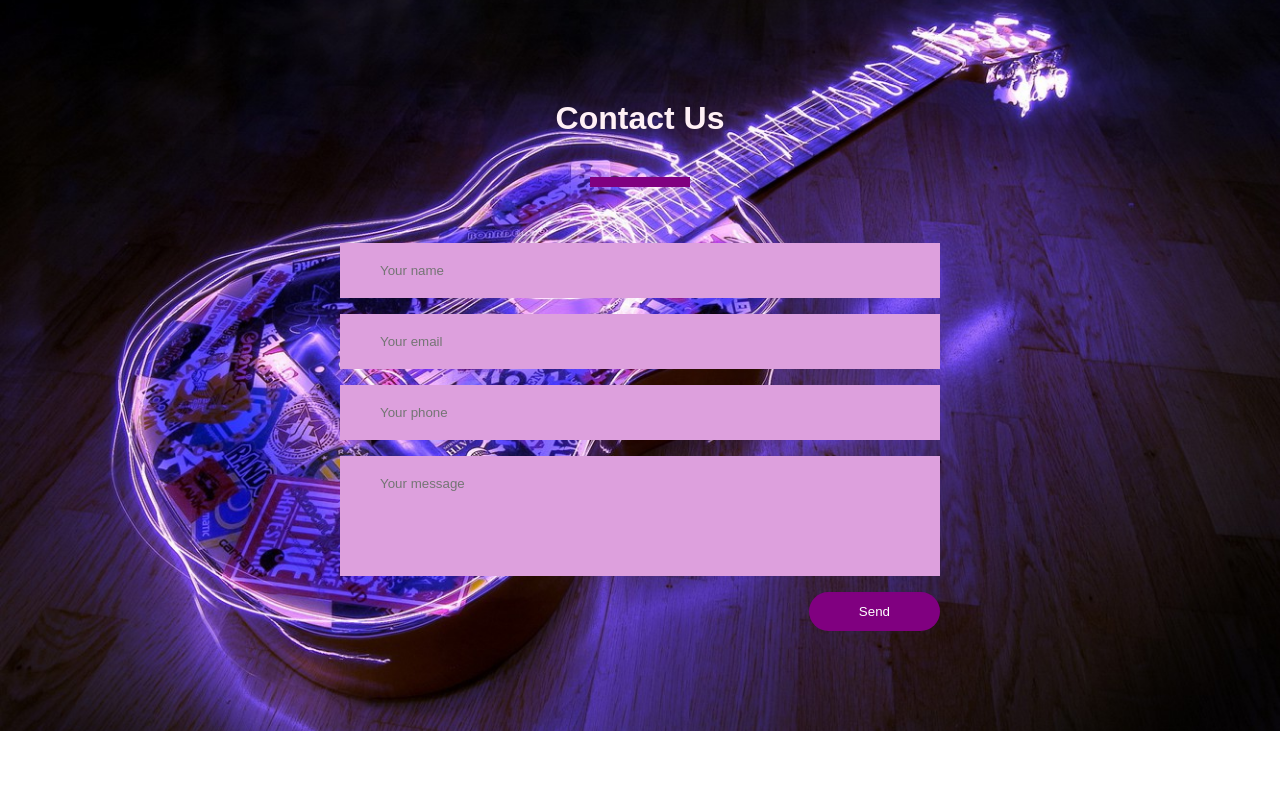
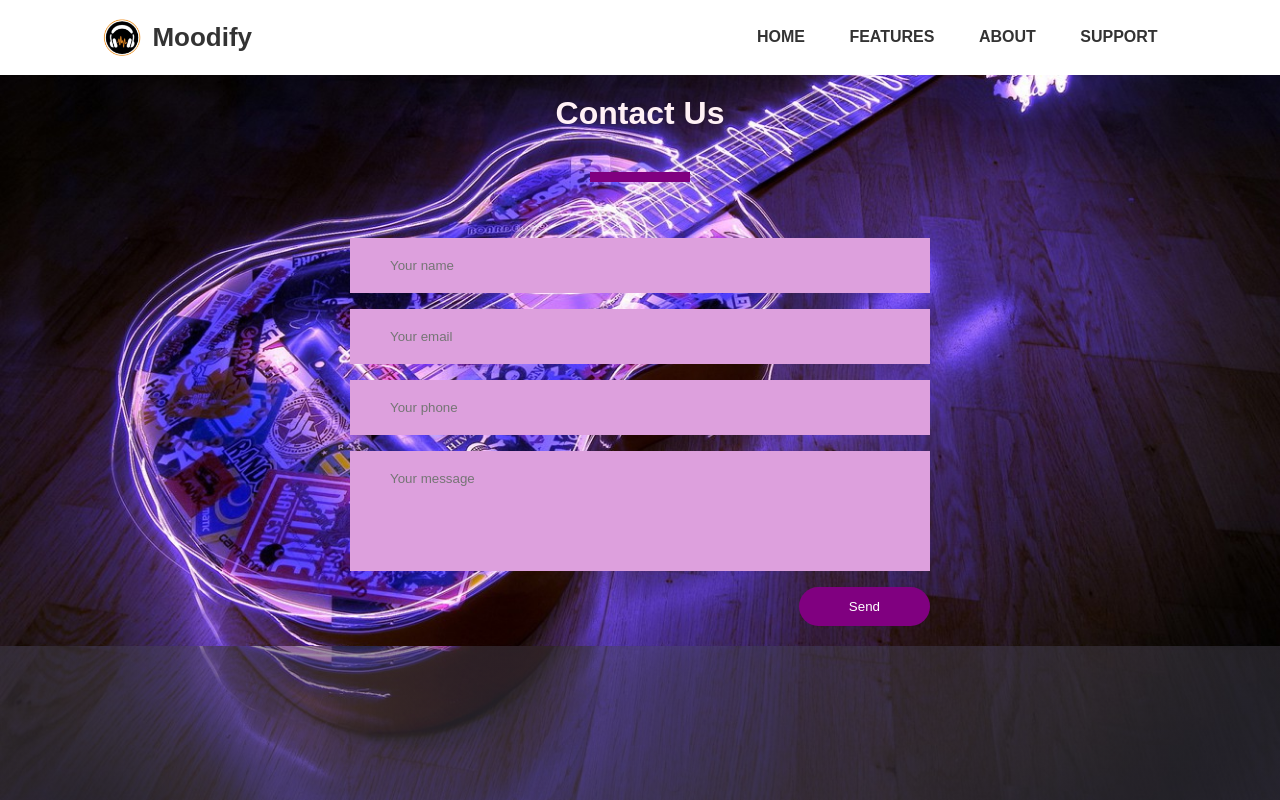
Before and after one commit to evars69/CU, a plain HTML site: page index.html in a window 1280 px wide. Drawn offline with Linux system fonts and the light colour scheme.

Commit message:
basic changes

```diff
--- a/index.html
+++ b/index.html
@@ -7,6 +7,20 @@
     <meta name="viewport" content="width=device-width, initial-scale=1">
   </head>
   <body>
+    <div class="header">
+      <nav>
+          <div class="logo">
+              <img src="img2.png" alt="">
+              <span>Moodify</span>
+          </div>
+          <ul>
+              <li><a href="http://127.0.0.1:5000/#">HOME</a></li>
+              <li><a href="https://hack-overflow-762pi8bq5-evars69.vercel.app/">FEATURES</a></li>
+              <li><a href="http://localhost:5000/templates/join_page">ABOUT</a></li>
+              <li><a href="https://cu-two.vercel.app/">SUPPORT</a></li>
+          </ul>
+      </nav>
+
 
     <div class="contact-section">
 
@@ -20,7 +34,7 @@
     <input type="submit" class="contact-form-btn" value="Send">
     </form>
     </div>
-
+  </div>
 
   </body>
 </html>
--- a/style.css
+++ b/style.css
@@ -1,12 +1,68 @@
 *{
   margin: 0;
   padding: 0;
+  box-sizing: border-box;
+  font-family: 'Poppins',sans-serif;
   font-family: "montserrat",sans-serif;
+}
+.header{
+  width: 100%;
+  height: 100vh;
+  background-image: linear-gradient(rgba(50, 49, 56, 0.5),rgba(66, 64, 78, 0.5)),url(ba.jpg);
+  background-position: center;
+  background-size: cover;
+  overflow-x: hidden;
+}
+
+nav{
+  width: 100%;
+  display: flex;
+  justify-content: space-between;
+  padding: 18px 8%;
+  transition: background 1s;
+}
+
+nav .logo{
+  display: flex;
+  align-items: center;
+  font-size: 26px;
+  font-weight: 600;
+  color: #FFF;
+}
+
+nav .logo img{
+  width: 40px;
+  margin-right: 10px;
+
+}
+
+nav ul li{
+  display: inline-block;
+  list-style: none;
+  margin: 10px 20px;
+
+}
+
+nav ul li a{
+  text-decoration: none;
+  color: #FFF;
+  font-weight: 800;
+}
+nav:hover{
+  background: #fff;
+}
+
+nav:hover .logo{
+  color: #333;
+}
+
+nav:hover ul li a{
+  color: #333;
 }
 .contact-section{
   background: url(ba.jpg) no-repeat center;
   background-size: cover;
-  padding: 100px 0;
+  padding: 20px 20px;
 }
 .contact-section h1{
   text-align: center;
```
Also changed, not shown: img2.png (added). Lines whose indentation alone changed are shown as unchanged.
